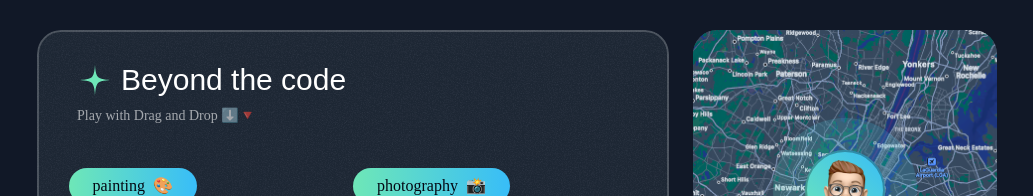
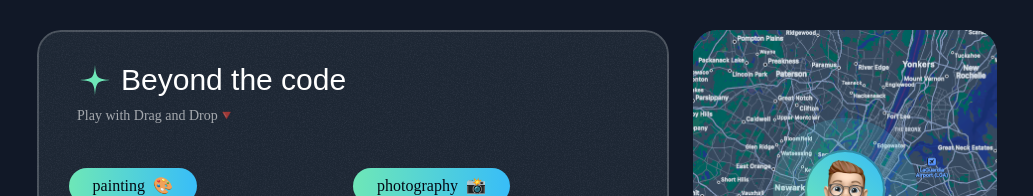
Before and after one commit to Asyedabdulrahman/Personal_portfolio, a Next.js app: page / in a window 1280 px wide. Shown: the part 4880-5076 px from the top of the page, without its empty margins (123-1156 px from the left). Built offline with nearby package versions, Linux system fonts and the light colour scheme; a web font is replaced by a local one.

Commit message:
done some  modification

```diff
--- a/src/sections/About.tsx
+++ b/src/sections/About.tsx
@@ -134,7 +134,7 @@ export const AboutSection = () => {
             <Card className="h-[320px] p-0 flex flex-col md:col-span-3 lg:col-span-2">
               <CardHeader
                 title="Beyond the code"
-                description="Play with Drag and Drop ⬇️🔻"
+                description="Play with Drag and Drop🔻"
                 className="px-6 py-6 "
               />
               <div className="relative flex-1" ref={constraintRef}>
```
